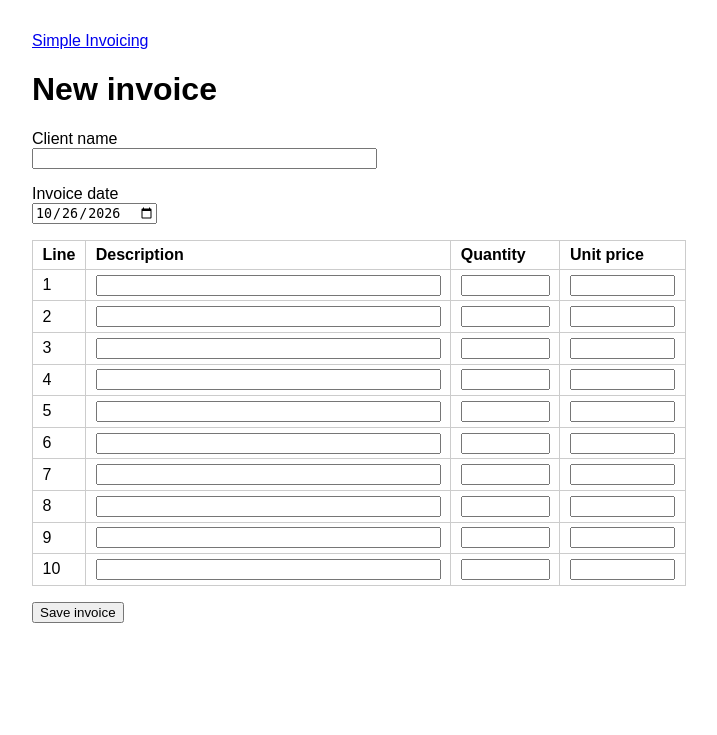
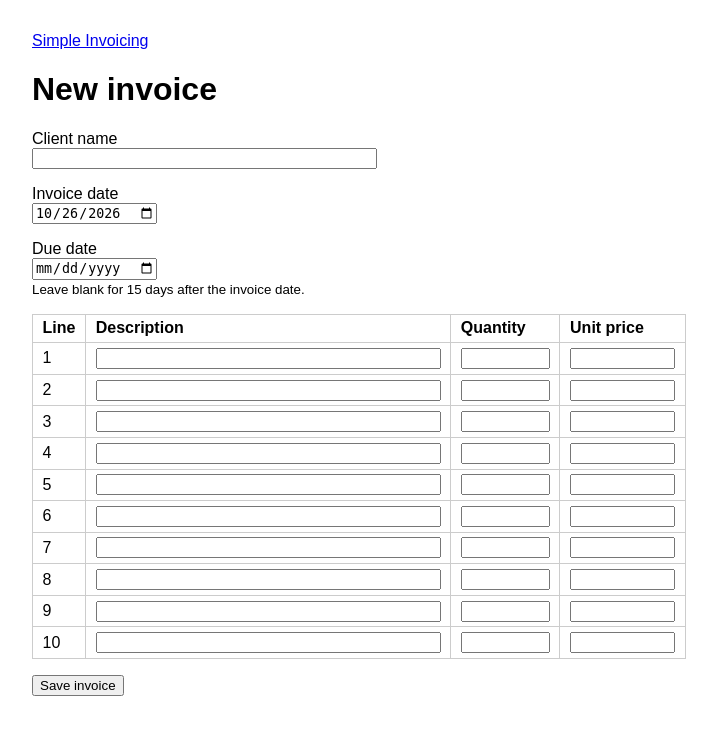
Before and after one commit to cfbragdon/SimpleInvoicing, a Flask app: page /invoices/new in a window 1280 px wide. Shown: the top 735 px of the page, without its empty margins (0-717 px from the left). Run offline with Flask 3, Linux system fonts and the light colour scheme.

Commit message:
Add due dates and confirm data persists across restarts
Co-Authored-By: Claude Opus 5.5 <noreply@anthropic.com>

```diff
--- a/app.py
+++ b/app.py
@@ -111,13 +111,14 @@ def index():
 @app.route("/invoices/new", methods=["GET", "POST"])
 def new_invoice():
     if request.method == "GET":
-        form = {"client_name": "", "invoice_date": date.today().isoformat()}
+        form = {"client_name": "", "invoice_date": date.today().isoformat(), "due_date": ""}
         rows = [{"description": "", "quantity": "", "price": ""}] * LINE_ROWS
         return render_template("new_invoice.html", form=form, rows=rows, errors=[])
 
     form = {
         "client_name": request.form.get("client_name", "").strip(),
         "invoice_date": request.form.get("invoice_date", "").strip(),
+        "due_date": request.form.get("due_date", "").strip(),
     }
     rows = [
         {
@@ -134,6 +135,15 @@ def new_invoice():
         invoice_date = date.fromisoformat(form["invoice_date"])
     except ValueError:
         errors.append("Please enter the invoice date.")
+    else:
+        # Left blank, the due date is 15 days after the invoice date.
+        if not form["due_date"]:
+            due_date = invoice_date + timedelta(days=DUE_DAYS)
+        else:
+            try:
+                due_date = date.fromisoformat(form["due_date"])
+            except ValueError:
+                errors.append("Please enter a valid due date, or leave it blank.")
 
     lines = []
     for position, row in enumerate(rows, start=1):
@@ -160,8 +170,6 @@ def new_invoice():
         return render_template("new_invoice.html", form=form, rows=rows, errors=errors)
 
     total = sum(amount for _, _, _, amount in lines)
-    # The due date field arrives in Stage 5; until then it is the default.
-    due_date = invoice_date + timedelta(days=DUE_DAYS)
 
     conn = get_db()
     try:
--- a/templates/invoice.html
+++ b/templates/invoice.html
@@ -4,6 +4,7 @@
     <h1>Invoice {{ invoice.number }}</h1>
     <p>Client: {{ invoice.client_name }}</p>
     <p>Invoice date: {{ invoice.invoice_date | date }}</p>
+    <p>Due date: {{ invoice.due_date | date }}</p>
     <table>
         <tr><th>Line</th><th>Description</th><th>Quantity</th><th>Unit price</th><th>Amount</th></tr>
         {% for line in lines %}
--- a/templates/new_invoice.html
+++ b/templates/new_invoice.html
@@ -19,6 +19,11 @@
             <label>Invoice date<br>
                 <input type="date" name="invoice_date" value="{{ form.invoice_date }}"></label>
         </p>
+        <p>
+            <label>Due date<br>
+                <input type="date" name="due_date" value="{{ form.due_date }}"></label>
+            <br><small>Leave blank for 15 days after the invoice date.</small>
+        </p>
         <table>
             <tr><th>Line</th><th>Description</th><th>Quantity</th><th>Unit price</th></tr>
             {% for row in rows %}
```
Also changed, not shown: tracking.md (+15 -4 lines).
